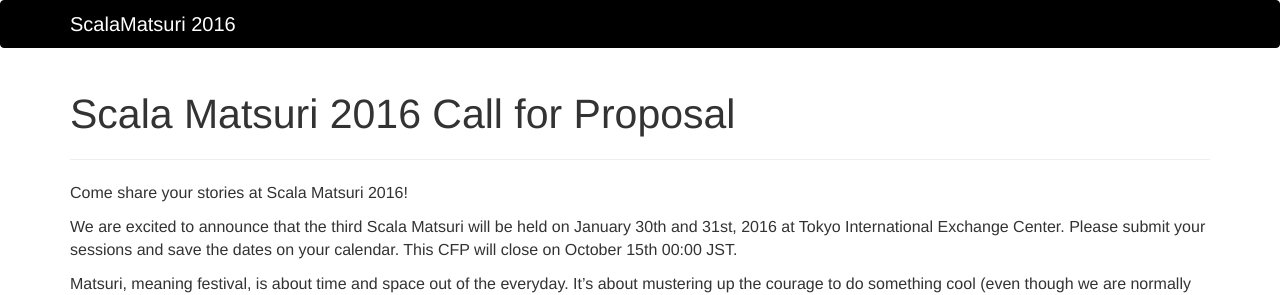
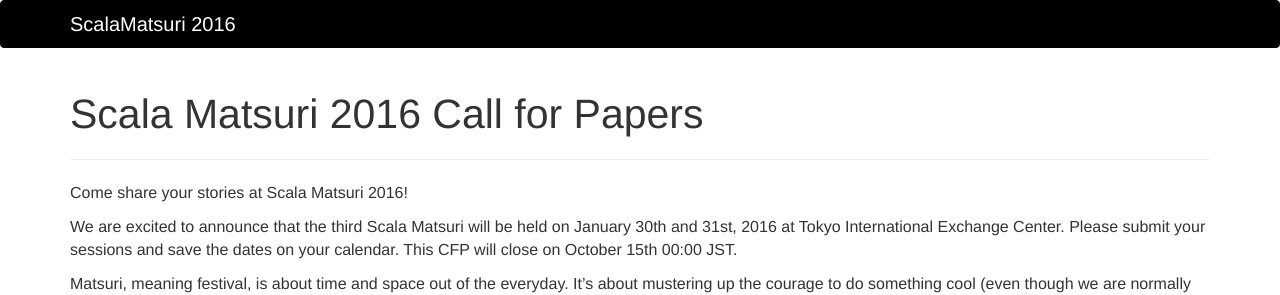
Before and after one commit to scalajp/2016.scalamatsuri.org, a Jekyll site: the page built from en/cfp/index.html, in a window 1280 px wide. Shown: the top 295 px of the page. Built offline with Jekyll 4.4.1, drawn with Linux system fonts in a browser that asks for light colours; nearby versions of some CDN libraries.

Commit message:
s/Proposal/Papers
Call for Proposalsとは、研究交付金（？）申請の募集です。カンファレンスでいうCFPのPはPapersです。

```diff
--- a/en/cfp/index.html
+++ b/en/cfp/index.html
@@ -1,8 +1,8 @@
 ---
-title: Scala Matsuri 2016 Call for Proposal
+title: Scala Matsuri 2016 Call for Papers
 ---
 
-<h1>Scala Matsuri 2016 Call for Proposal</h1>
+<h1>Scala Matsuri 2016 Call for Papers</h1>
 
 <hr>
 
```
